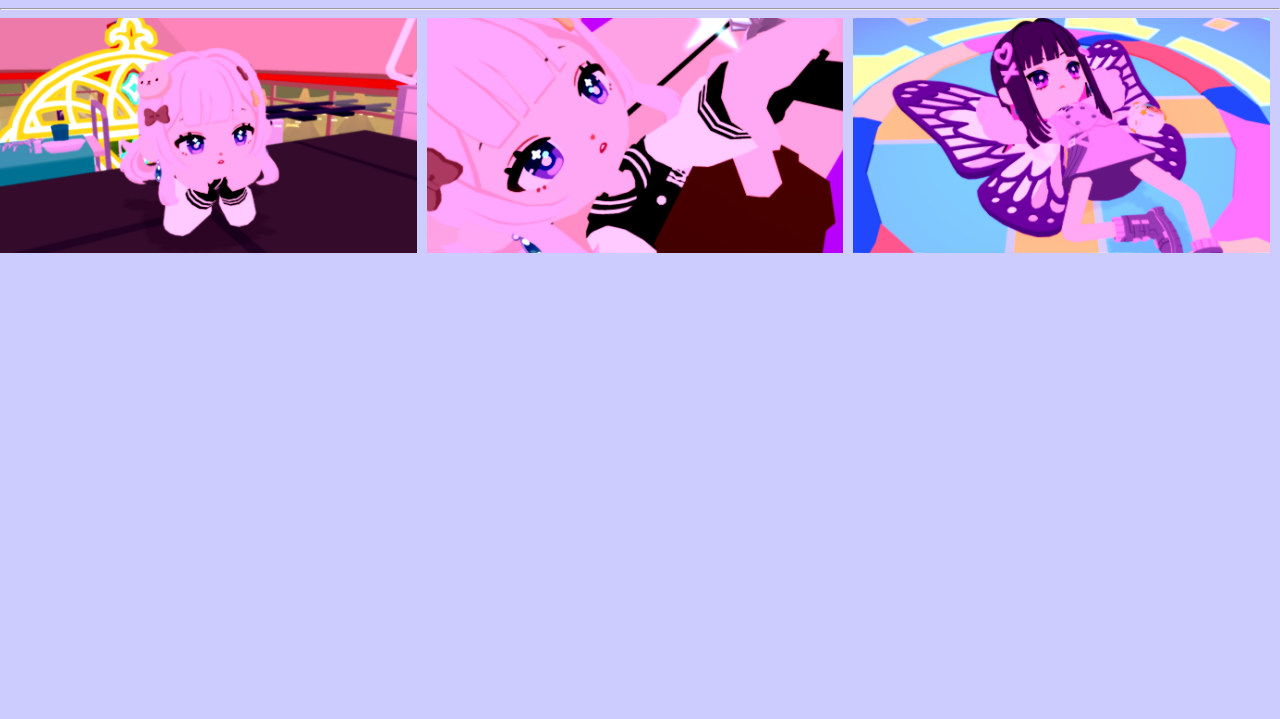
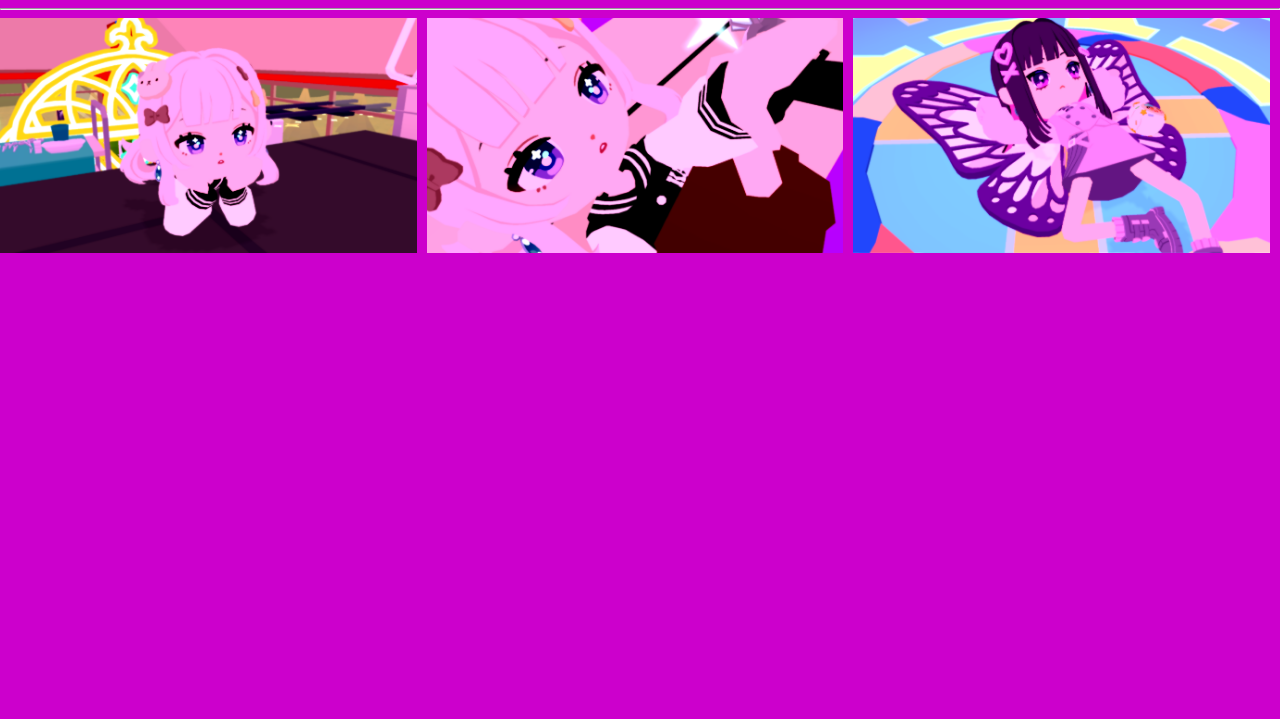
Before and after one commit to hayate0211/website, a plain HTML site: page index.html in a window 1280 px wide. Shown: the part 81-800 px from the top of the page. Drawn offline with Linux system fonts and the light colour scheme.

Commit message:
Update index.html

```diff
--- a/index.html
+++ b/index.html
@@ -6,7 +6,7 @@
     <style>
       body {
         margin: 0;
-        background-color:#CCCCFF;
+        background-color:#CC00CC;
       }
       .image-container {
         display: flex;
```
